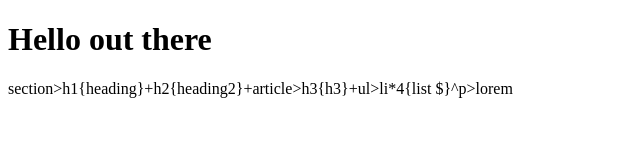
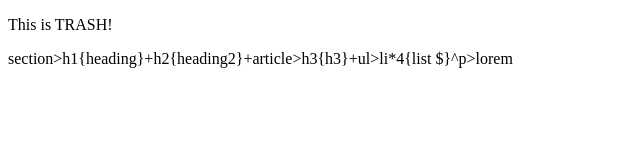
Before and after one commit to priyarakkan/ghhDemo, a plain HTML site: page index.html in a window 1280 px wide. Shown: the whole page, without its empty margins (0-640 px from the left). Drawn offline with Linux system fonts and the light colour scheme.

Commit message:
Update index.html
-deleted h1
-added trash

```diff
--- a/index.html
+++ b/index.html
@@ -7,7 +7,7 @@
     <title>Git Demo</title>
 </head>
 <body>
-    <h1>Hello out there</h1>
+    <p>This is TRASH!</p>
      section>h1{heading}+h2{heading2}+article>h3{h3}+ul>li*4{list $}^p>lorem
 </body>
 </html>
```
